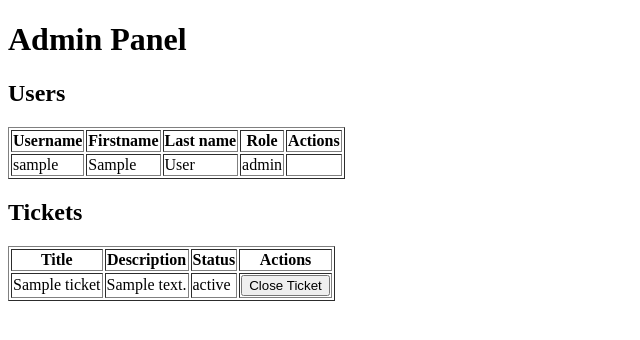
After one commit to ethanp2001/helpdesk, a Flask app: page /admin in a window 1280 px wide. The commit adds this page. Shown: the top 340 px of the page, without its empty margins (0-640 px from the left). Run offline with Flask 3, Linux system fonts and the light colour scheme; a user stored in the database is signed in; tables that the repository leaves empty hold one stand-in row (values such as "Sample post").

Commit message:
Added User Roles
Added admin and user roles, with ability for admins to close tickets and promote non-admins to admin

```diff
--- a/app/main.py
+++ b/app/main.py
@@ -1,16 +1,19 @@
 #Import Required Libraries
-from flask import Flask, render_template, request, redirect, url_for, flash
+from flask import Flask, render_template, request, redirect, url_for, flash, abort
 from flask_sqlalchemy import SQLAlchemy
 from flask_login import UserMixin, LoginManager, login_user, login_required, logout_user, current_user
 from flask_wtf import FlaskForm
 from wtforms import StringField, PasswordField, SubmitField
 from wtforms.validators import InputRequired, Length
 from werkzeug.security import generate_password_hash, check_password_hash
+from functools import wraps
+from dotenv import load_dotenv
+import os
 
 #Initialise Database
 app = Flask(__name__)
 app.config['SQLALCHEMY_DATABASE_URI'] = 'sqlite:///database.db'
-app.config['SECRET_KEY'] = '!V7E9f6i3e1@81'
+app.config['SECRET_KEY'] = os.getenv('SECRET_KEY')
 db = SQLAlchemy(app)
 
 #Create Ticket Database Table
@@ -27,6 +30,7 @@ class User(db.Model, UserMixin):
     password = db.Column(db.String(150), nullable=False)
     firstname = db.Column(db.String(150), nullable=False)
     lastname = db.Column(db.String(150), nullable=False)
+    role = db.Column(db.String(50), nullable=False, default='user') # Set to 'user' or 'admin'
 
 #Create User Registration Form in Flask-WTF
 class RegistrationForm(FlaskForm):
@@ -46,6 +50,17 @@ class LoginForm(FlaskForm):
 login_manager = LoginManager()
 login_manager.init_app(app)
 login_manager.login_view = 'login'
+
+#Decorator function to restrict access based on role assignment
+def role_required(role):
+    def wrapper(f):
+        @wraps(f)
+        def decorated_function(*args, **kwargs):
+            if not current_user.is_authenticated or current_user.role != role:
+                abort(403) #Forbidden error if not admin
+            return f(*args, **kwargs)
+        return decorated_function
+    return wrapper
 
 #Set up user loader function
 @login_manager.user_loader
@@ -69,7 +84,6 @@ def create_ticket():
 @login_required
 def view_tickets():
     tickets = Ticket.query.all()
-    return f"Hello, {current_user.firstname}! Welcome to the Ofqual IT Helpdesk."
     return render_template('main_page.html', tickets=tickets)
 
 #User Registration Page
@@ -82,7 +96,8 @@ def register():
             username=form.username.data,
             password=hashed_password,
             firstname=form.firstname.data,
-            lastname=form.lastname.data
+            lastname=form.lastname.data,
+            role='user'
         )
         db.session.add(new_user)
         db.session.commit()
@@ -104,6 +119,37 @@ def login():
             flash('Details are incorrect, please check your username and password and try again', 'danger')
     return render_template('login.html', form=form)
 
+#Admin Dashboard
+@app.route('/admin')
+@login_required
+@role_required('admin')
+def admin():
+    users = User.query.all()
+    tickets = Ticket.query.all()
+    return render_template('admin.html', users=users, tickets=tickets)
+
+#Promote User to admin
+@app.route('/promote.<int:user_id>', methods=['POST'])
+@login_required
+@role_required('admin')
+def promote_user(user_id):
+    user = User.query.get_or_404(user_id)
+    user.role = 'admin'
+    db.session.commit()
+    flash(f'User {user.username} has been promoted to admin.', 'success')
+    return redirect('/admin')
+
+#Close tickets
+@app.route('/closeticket/<int:ticket_id>', methods=['POST'])
+@login_required
+@role_required('admin')
+def close_ticket(ticket_id):
+    ticket = Ticket.query.get_or_404(ticket_id)
+    ticket.status = 'Closed'
+    db.session.commit()
+    flash(f'Ticket "{ticket.title}" has been closed.', 'success')
+    return redirect('/admin')
+
 #Program start
 if __name__ == '__main__':
     with app.app_context():
--- /dev/null
+++ b/app/templates/admin.html
@@ -0,0 +1,48 @@
+<!DOCTYPE html>
+<html>
+<head>
+    <title>Admin Panel</title>
+</head>
+<body>
+    <h1>Admin Panel</h1>
+
+    <h2>Users</h2>
+    <table border="1">
+        <tr><th>Username</th><th>Firstname</th><th>Last name</th><th>Role</th><th>Actions</th></tr>
+        {% for user in users %}
+        <tr>
+            <td>{{ user.username }}</td>
+            <td>{{ user.firstname }}</td>
+            <td>{{ user.lastname }}</td>
+            <td>{{ user.role }}</td>
+            <td>
+                {% if user.role != 'admin' %}
+                <form method="POST" action="{{ url_for('promote_user', user_id=user.id) }}">
+                    <button type="submit">Promote to Admin</button>
+                </form>
+                {% endif %}
+            </td>
+        </tr>
+        {% endfor %}
+    </table>
+
+    <h2>Tickets</h2>
+    <table border="1">
+        <tr><th>Title</th><th>Description</th><th>Status</th><th>Actions</th></tr>
+        {% for ticket in tickets %}
+        <tr>
+            <td>{{ ticket.title }}</td>
+            <td>{{ ticket.description }}</td>
+            <td>{{ ticket.status }}</td>
+            <td>
+                {% if ticket.status != 'Closed' %}
+                <form method="POST" action="{{ url_for('close_ticket', ticket_id=ticket.id) }}">
+                    <button type="submit">Close Ticket</button>
+                </form>
+                {% endif %}
+            </td>
+        </tr>
+        {% endfor %}
+    </table>
+</body>
+</html>
--- a/app/templates/main_page.html
+++ b/app/templates/main_page.html
@@ -11,5 +11,8 @@
         {% endfor %}
     </ul>
 <button id="Enter" type="button" onclick="window.location.href = '/createticket' ; " class="button">Raise a Ticket</button>
+{% if current_user.role == 'admin' %}
+    <a href="/admin">Admin Dashboard</a>
+{% endif %}
 </body>
 </html>
```
Also changed, not shown: 1 other file.
